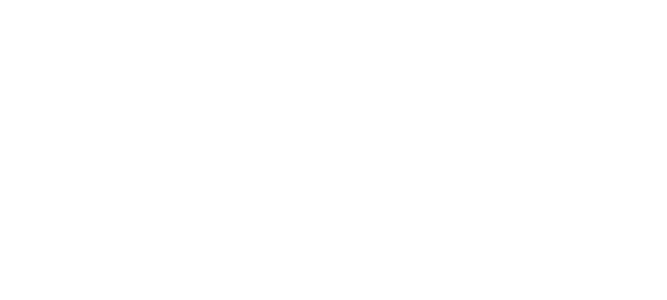
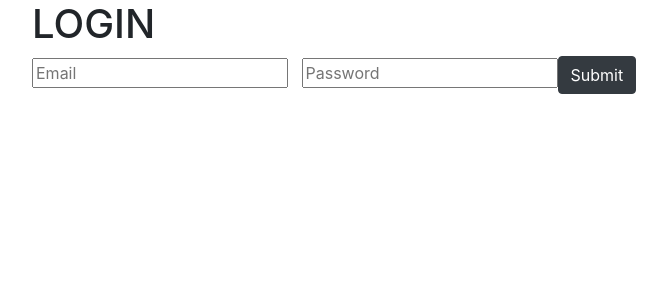
Before and after one commit to suzygiv/GiveBack-KeepTrack, a React (Create React App) app in the folder client/: page / in a window 1280 px wide. Shown: the top 300 px of the page, without its empty margins (53-720 px from the left). Built offline with nearby package versions, Linux system fonts and the light colour scheme.

Commit message:
added to login form

```diff
--- a/client/src/App.js
+++ b/client/src/App.js
@@ -23,7 +23,7 @@
       <Router>
         <div>
           <Switch>
-            <Route exact path="/login" component={Login} />
+            <Login />
             <Route exact path="/signup" component={Signup} />
             <Wrapper>
               <Route exact path="/welcome" component={Welcome} />
--- a/client/src/components/LoginForm/index.js
+++ b/client/src/components/LoginForm/index.js
@@ -1,6 +1,8 @@
 import React, { Component } from "react";
 import Container from "../Container/index";
 import Button from 'react-bootstrap/Button';
+import axios from 'axios';
+
 class Form extends Component {
     // Setting the component's initial state
     state = {
@@ -19,10 +21,15 @@
     handleFormSubmit = event => {
         // Preventing the default behavior of the form submit (which is to refresh the page)
         event.preventDefault();
-        this.setState({
-            email: "",
-            password: "",
-        });
+        // this.setState({
+        //     email: "",
+        //     password: "",
+        // });
+        let email = this.state.email;
+        let password = this.state.password;
+        axios.post("api/login", {email, password}).then(
+            this.props.history.push("/welcome")
+        )
     };
     render() {
         // Notice how each input has a value, name, and onChange prop
```
Also changed, not shown: 1 other file (tests, documents, lock files or other folders).
